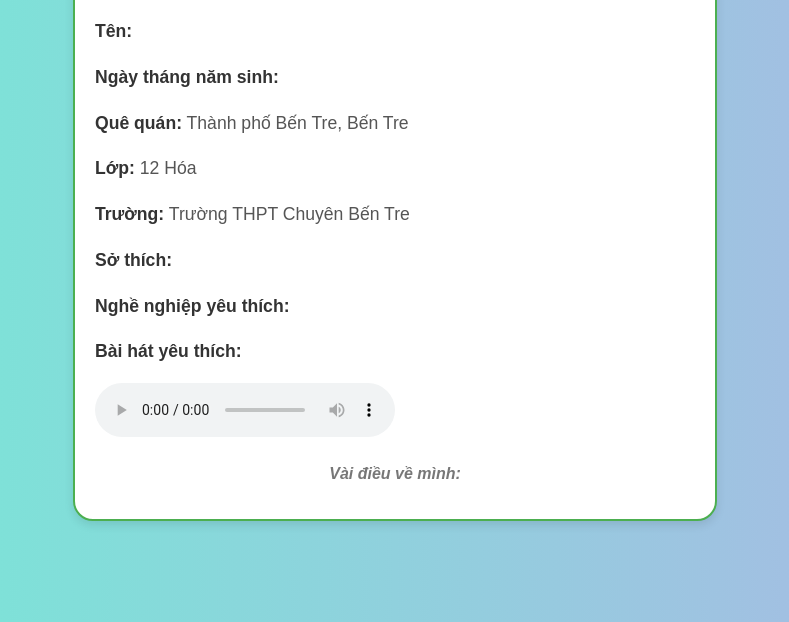
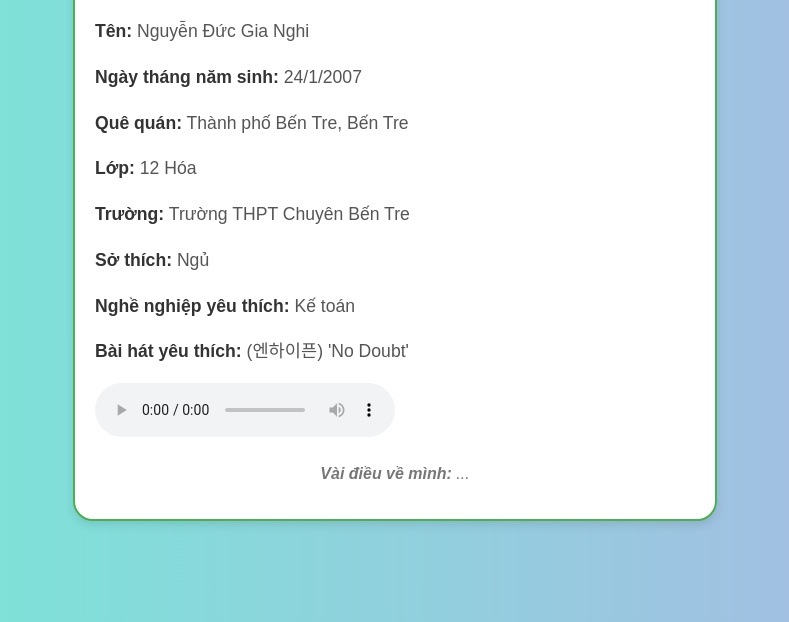
Before and after one commit to kyson1910/nhom4, a plain HTML site: page tt3.html in a window 1280 px wide. Shown: the part 178-800 px from the top of the page, without its empty margins (245-1034 px from the left). Drawn offline with Linux system fonts and the light colour scheme.

Commit message:
Update tt3.html

```diff
--- a/tt3.html
+++ b/tt3.html
@@ -59,23 +59,23 @@
     <div class="container">
         <h1>Thông Tin Thành Viên</h1>
         <div class="info">
-            <p><strong>Tên:</strong> </p>
-            <p><strong>Ngày tháng năm sinh:</strong> </p>
+            <p><strong>Tên:</strong> Nguyễn Đức Gia Nghi</p>
+            <p><strong>Ngày tháng năm sinh:</strong> 24/1/2007 </p>
             <p><strong>Quê quán:</strong> Thành phố Bến Tre, Bến Tre</p>
             <p><strong>Lớp:</strong> 12 Hóa</p>
             <p><strong>Trường:</strong> Trường THPT Chuyên Bến Tre</p>
-            <p><strong>Sở thích:</strong> </p>
-            <p><strong>Nghề nghiệp yêu thích:</strong> </p>
-            <p><strong>Bài hát yêu thích:</strong> </p>
+            <p><strong>Sở thích:</strong> Ngủ</p>
+            <p><strong>Nghề nghiệp yêu thích:</strong> Kế toán</p>
+            <p><strong>Bài hát yêu thích:</strong> (엔하이픈) 'No Doubt' </p>
             <div class="audio-player">
                 <audio controls>
-                    <source src="your-audio-file.mp3" type="audio/mpeg">
+                    <source src="gn.mp3" type="audio/mp3">
                     Trình duyệt của bạn không hỗ trợ thẻ audio.
                 </audio>
             </div>
         </div>
         <div class="footer">
-            <p><strong>Vài điều về mình:</strong> </p>
+            <p><strong>Vài điều về mình:</strong> ...</p>
         </div>
     </div>
 </body>
```
